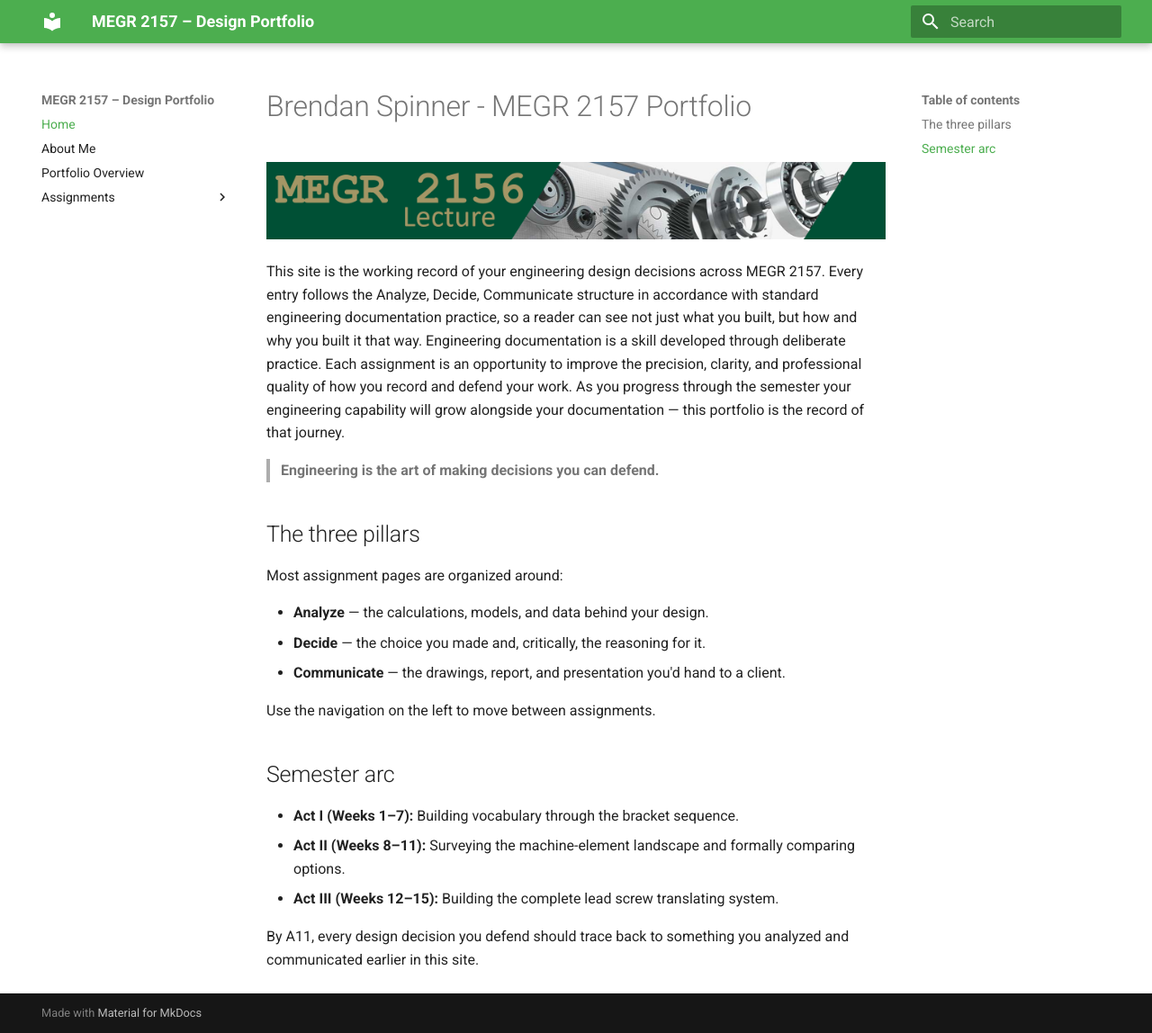
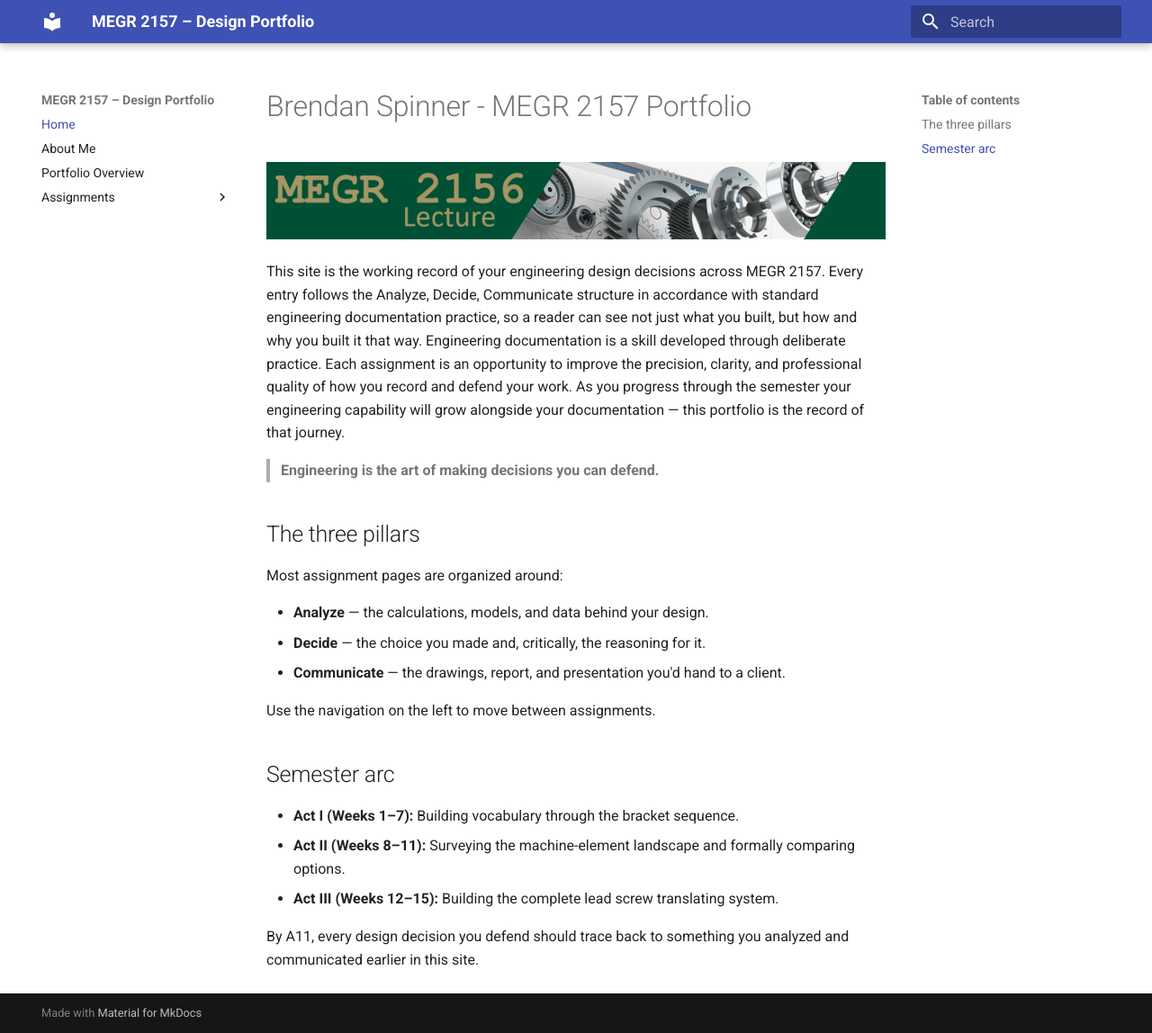
Before and after one commit to bspinne2/megr2157-portfolio, an MkDocs documentation site: the page built from docs/index.md, in a window 1280 px wide and 1148 px high. Shown: the whole window at 90% size. Built offline with MkDocs 1.6.1 and Material for MkDocs 9.7.7, drawn with Linux system fonts in a browser that asks for light colours.

Commit message:
Update mkdocs.yml

```diff
--- a/mkdocs.yml
+++ b/mkdocs.yml
@@ -4,7 +4,7 @@ site_description: Design portfolio documentation, built with the Analyze / Decid
 theme:
   name: material
   palette:
-    primary: green
+    primary: indigo
   features:
     - navigation.instant
     - navigation.tracking
```
